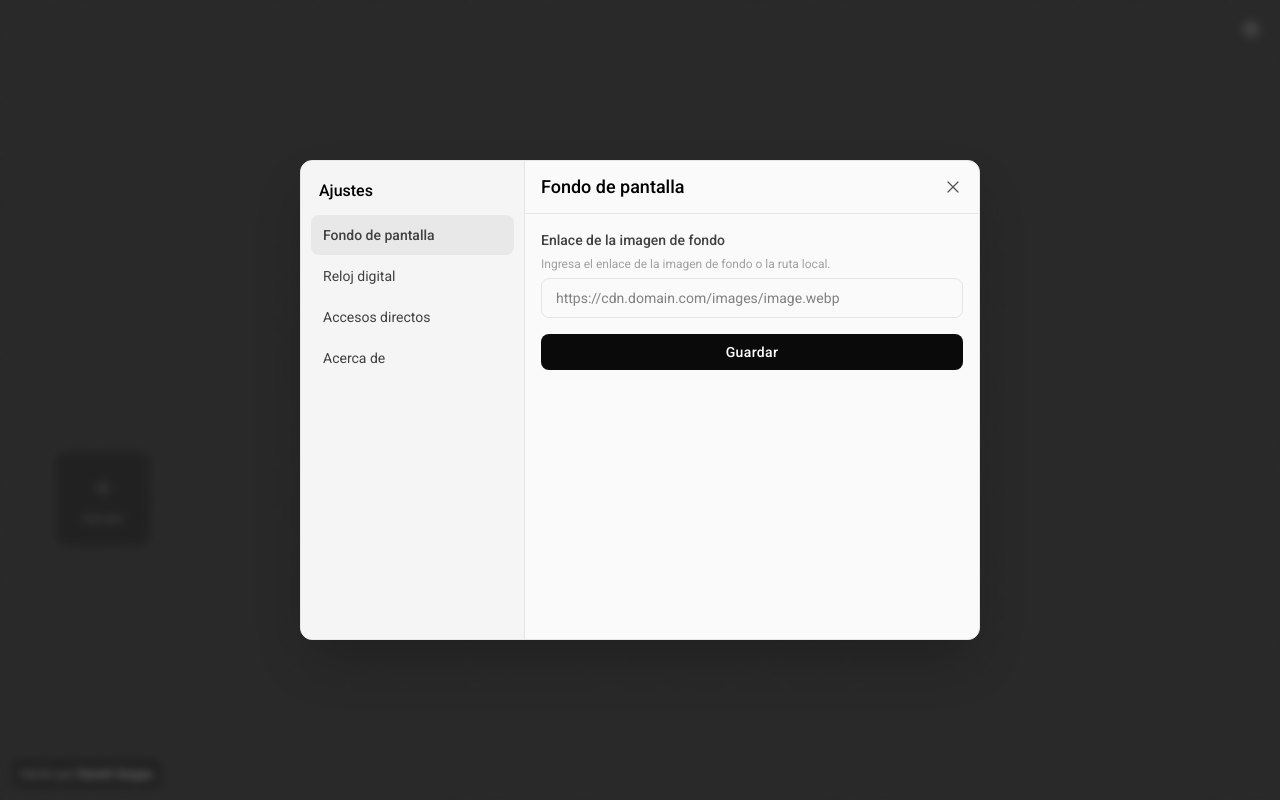
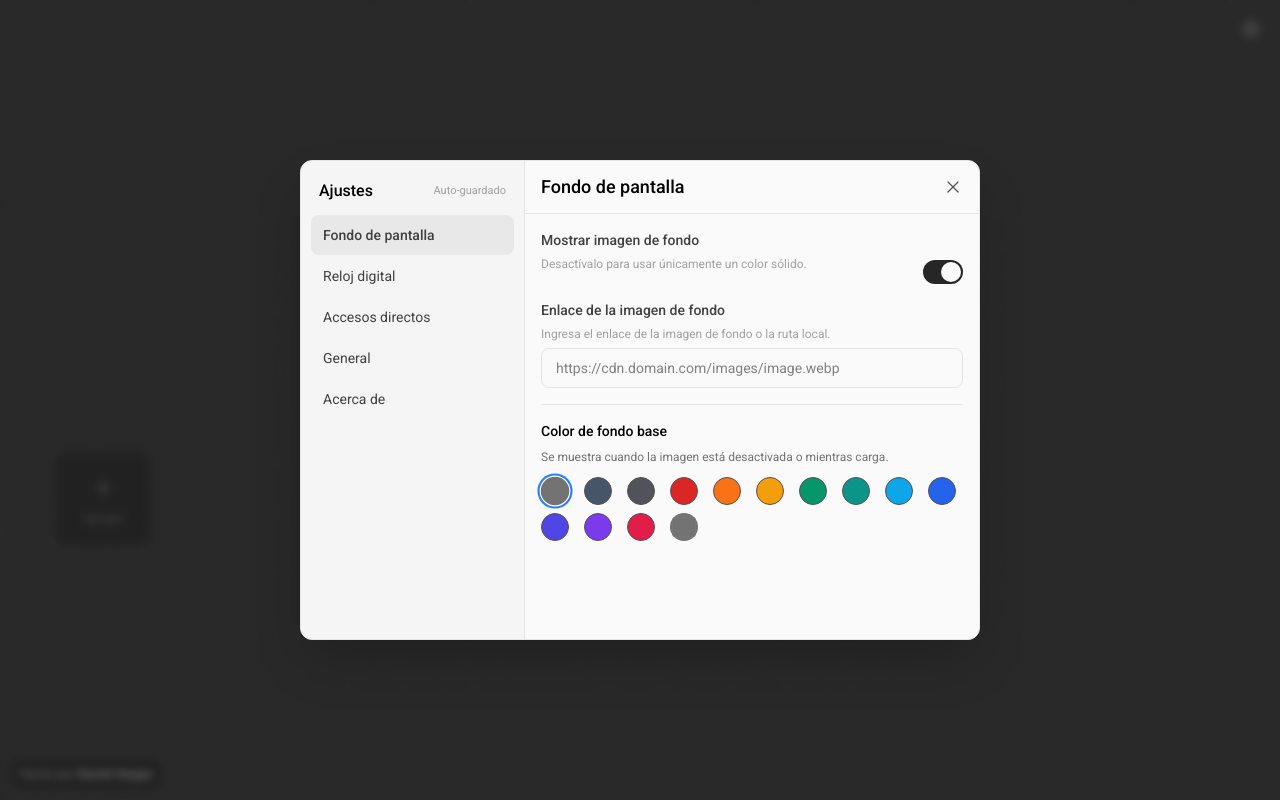
Before and after one commit to esdanielvargas/startpage, a React (Vite) app: page / in a window 1280 px wide. Both pictures are taken after a click on the button 1251 px from the left and 29 px from the top of the page. Built offline with nearby package versions, Linux system fonts and the light colour scheme.

Commit message:
feat(SettingsModal): enhance settings with background image options and language selection

```diff
--- a/src/components/SettingsModal.jsx
+++ b/src/components/SettingsModal.jsx
@@ -1,22 +1,46 @@
 import { X } from "lucide-react";
 import FormField from "./FormField";
 import { useEffect, useState } from "react";
-import Button from "./Button";
 import { useForm } from "react-hook-form";
 
 const STORAGE_KEY = "startpage";
 
 const defaultSettings = {
-  background: { image: "", color: "" },
+  background: { showImage: true, image: "", color: "#737373" },
   clock: { seconds: true, size: "large", format: "h24" },
+  faviconSource: "google",
+  language: "es",
   openInNewTab: true,
   credit: true,
 };
 
+const PRESET_COLORS = [
+  { name: "Neutral 500", value: "#737373" },
+  { name: "Slate 600", value: "#475569" },
+  { name: "Zinc 600", value: "#52525b" },
+  { name: "Red 600", value: "#dc2626" },
+  { name: "Orange 500", value: "#f97316" },
+  { name: "Amber 500", value: "#f59e0b" },
+  { name: "Emerald 600", value: "#059669" },
+  { name: "Teal 600", value: "#0d9488" },
+  { name: "Sky 500", value: "#0ea5e9" },
+  { name: "Blue 600", value: "#2563eb" },
+  { name: "Indigo 600", value: "#4f46e5" },
+  { name: "Violet 600", value: "#7c3aed" },
+  { name: "Rose 600", value: "#e11d48" },
+];
+
 const getInitialSettings = () => {
   try {
     const raw = localStorage.getItem(STORAGE_KEY);
-    return raw ? { ...defaultSettings, ...JSON.parse(raw) } : defaultSettings;
+    if (!raw) return defaultSettings;
+    const parsed = JSON.parse(raw);
+    return {
+      ...defaultSettings,
+      ...parsed,
+      background: { ...defaultSettings.background, ...parsed.background },
+      clock: { ...defaultSettings.clock, ...parsed.clock },
+    };
   } catch {
     return defaultSettings;
   }
@@ -25,67 +49,65 @@ const getInitialSettings = () => {
 export default function SettingsModal({ showSettings, setShowSettings }) {
   const [activeTab, setActiveTab] = useState("background");
 
-  const { register, watch, handleSubmit, reset, setValue } = useForm({
+  const { register, watch, setValue } = useForm({
     defaultValues: getInitialSettings(),
   });
 
+  // Valores observados para UI reactiva
+  const showImage = watch("background.showImage");
   const imageUrl = watch("background.image");
+  const bgColor = watch("background.color");
   const clockSeconds = watch("clock.seconds");
   const openInNewTab = watch("openInNewTab");
   const credit = watch("credit");
 
+  // Auto-guardado cada vez que cambia cualquier campo
   useEffect(() => {
-    if (showSettings) {
-      const storedData = localStorage.getItem(STORAGE_KEY);
-      if (storedData) {
-        reset(JSON.parse(storedData));
-      }
-    }
-  }, [showSettings, reset]);
+    const subscription = watch((formData) => {
+      const existingData = JSON.parse(
+        localStorage.getItem(STORAGE_KEY) || "{}",
+      );
+      const updatedState = { ...existingData, ...formData };
+      localStorage.setItem(STORAGE_KEY, JSON.stringify(updatedState));
+      window.dispatchEvent(new Event("storage"));
+    });
+    return () => subscription.unsubscribe();
+  }, [watch]);
 
   if (!showSettings) return null;
 
-  // Lista de pestañas y títulos (centralizado)
   const tabs = [
     { id: "background", title: "Fondo de pantalla" },
     { id: "clock", title: "Reloj digital" },
     { id: "links", title: "Accesos directos" },
+    { id: "general", title: "General" },
     { id: "about", title: "Acerca de" },
   ];
 
-  // Buscamos el título de la pestaña activa para el header
   const currentTabTitle = tabs.find((t) => t.id === activeTab)?.title;
 
-  const onSubmit = (formData) => {
-    const existingData = JSON.parse(localStorage.getItem(STORAGE_KEY) || "{}");
-    const updatedState = { ...existingData, ...formData };
-
-    localStorage.setItem(STORAGE_KEY, JSON.stringify(updatedState));
-    window.dispatchEvent(new Event("storage"));
+  const handleClose = () => {
+    setActiveTab("background");
+    setShowSettings(false);
   };
 
   return (
-    <div
-      className="fixed inset-0 z-50 flex items-center justify-center bg-neutral-950/60 backdrop-blur-xs"
-      onClick={() => {
-        setActiveTab("background");
-        setShowSettings(false);
-      }}
-    >
+    <div className="fixed inset-0 z-50 flex items-center justify-center bg-neutral-950/60 backdrop-blur-xs">
       {/* box */}
       <div
         onClick={(e) => e.stopPropagation()}
         className="w-170 h-120 mx-auto flex overflow-hidden rounded-xl border border-neutral-200 dark:border-neutral-800 bg-neutral-50 dark:bg-neutral-950/90 backdrop-blur-md text-black dark:text-white shadow-2xl"
       >
         {/* sidebar */}
-        <div className="w-56 p-2.5 flex flex-col border-r border-neutral-200 dark:border-neutral-800 bg-neutral-100 dark:bg-neutral-900/50">
-          <div className="w-full pl-2 my-2 flex items-center">
+        <div className="w-56 min-w-56 p-2.5 flex flex-col border-r border-neutral-200 dark:border-neutral-800 bg-neutral-100 dark:bg-neutral-900/50">
+          <div className="w-full pl-2 my-2 flex items-center justify-between pr-2">
             <span className="font-medium">Ajustes</span>
+            <span className="text-[11px] text-neutral-400">Auto-guardado</span>
           </div>
           <div className="w-full py-1 flex flex-col gap-px">
-            {tabs.map((tab, index) => (
+            {tabs.map((tab) => (
               <button
-                key={index}
+                key={tab.id}
                 type="button"
                 onClick={() => setActiveTab(tab.id)}
                 className={`w-full px-3 h-10 cursor-pointer flex items-center justify-start gap-2.5 rounded-lg transition-all duration-300 ease-out
@@ -112,10 +134,7 @@ export default function SettingsModal({ showSettings, setShowSettings }) {
             </span>
             <button
               type="button"
-              onClick={() => {
-                setActiveTab("background");
-                setShowSettings(false);
-              }}
+              onClick={handleClose}
               className="size-8 -mr-1.5 flex items-center justify-center rounded-full hover:bg-neutral-200 dark:hover:bg-neutral-800 text-neutral-600 dark:text-neutral-400 hover:text-black dark:hover:text-white transition-colors cursor-pointer"
             >
               <X size={20} strokeWidth={1.5} />
@@ -126,10 +145,20 @@ export default function SettingsModal({ showSettings, setShowSettings }) {
           <div className="w-full h-full p-4 flex flex-col gap-4 overflow-y-auto">
             {/* background */}
             {activeTab === "background" && (
-              <form
-                onSubmit={handleSubmit(onSubmit)}
-                className="w-full flex flex-col gap-4"
-              >
+              <div className="w-full flex flex-col gap-4">
+                <FormField
+                  label="Mostrar imagen de fondo"
+                  caption="Desactívalo para usar únicamente un color sólido."
+                  boolean
+                  value={showImage}
+                  onClick={() =>
+                    setValue("background.showImage", !showImage, {
+                      shouldDirty: true,
+                    })
+                  }
+                />
+
+                {showImage && (
                   <FormField
                     label="Enlace de la imagen de fondo"
                     caption="Ingresa el enlace de la imagen de fondo o la ruta local."
@@ -139,15 +168,56 @@ export default function SettingsModal({ showSettings, setShowSettings }) {
                     placeholder="https://cdn.domain.com/images/image.webp"
                     {...register("background.image")}
                   />
-                <Button type="submit">Guardar</Button>
-              </form>
                 )}
+
+                {/* Selector de color sólido */}
+                <div className="flex flex-col gap-2 pt-4 border-t border-neutral-200 dark:border-neutral-800">
+                  <label className="text-sm font-medium">
+                    Color de fondo base
+                  </label>
+                  <p className="text-xs text-neutral-500 dark:text-neutral-400">
+                    Se muestra cuando la imagen está desactivada o mientras
+                    carga.
+                  </p>
+                  <div className="grid grid-cols-10 gap-2 pt-1">
+                    {PRESET_COLORS.map((preset) => (
+                      <button
+                        key={preset.value}
+                        type="button"
+                        title={preset.name}
+                        onClick={() =>
+                          setValue("background.color", preset.value, {
+                            shouldDirty: true,
+                          })
+                        }
+                        className={`size-7 rounded-full border transition-transform cursor-pointer ${
+                          bgColor === preset.value
+                            ? "scale-110 border-white ring-2 ring-blue-500"
+                            : "border-neutral-600 hover:scale-105"
+                        }`}
+                        style={{ backgroundColor: preset.value }}
+                      />
+                    ))}
+                    <input
+                      type="color"
+                      value={bgColor || "#737373"}
+                      onChange={(e) =>
+                        setValue("background.color", e.target.value, {
+                          shouldDirty: true,
+                        })
+                      }
+                      title="Elegir color personalizado"
+                      className={`size-7 p-0 rounded-full cursor-pointer bg-transparent border-0`}
+                      style={{ backgroundColor: bgColor }}
+                    />
+                  </div>
+                </div>
+              </div>
+            )}
+
             {/* reloj */}
             {activeTab === "clock" && (
-              <form
-                onSubmit={handleSubmit(onSubmit)}
-                className="w-full flex flex-col gap-4"
-              >
+              <div className="w-full flex flex-col gap-4">
                 <FormField
                   label="Mostrar segundos"
                   caption="Al activar esta opción se mostraran los segundos en el reloj."
@@ -171,7 +241,7 @@ export default function SettingsModal({ showSettings, setShowSettings }) {
                 />
                 <FormField
                   label="Formato del reloj"
-                  caption="Elije tu formato del reloj preferido."
+                  caption="Elige tu formato del reloj preferido."
                   select
                   options={[
                     { value: "h12", label: "Reloj de 12 horas" },
@@ -179,15 +249,12 @@ export default function SettingsModal({ showSettings, setShowSettings }) {
                   ]}
                   {...register("clock.format")}
                 />
-                <Button type="submit">Guardar</Button>
-              </form>
+              </div>
             )}
+
             {/* links */}
             {activeTab === "links" && (
-              <form
-                onSubmit={handleSubmit(onSubmit)}
-                className="w-full flex flex-col gap-2"
-              >
+              <div className="w-full flex flex-col gap-4">
                 <FormField
                   label="Abrir en nueva pestaña"
                   caption="Al activar esta opción los enlaces se abrirán en una nueva pestaña."
@@ -199,27 +266,51 @@ export default function SettingsModal({ showSettings, setShowSettings }) {
                     })
                   }
                 />
-                <Button type="submit">Guardar</Button>
-              </form>
+                <FormField
+                  label="Proveedor de iconos (Favicons)"
+                  caption="Cambia la fuente si algún sitio web no muestra su logo."
+                  select
+                  options={[
+                    { value: "google", label: "Google (Recomendado)" },
+                    { value: "duckduckgo", label: "DuckDuckGo" },
+                    { value: "iconhorse", label: "Icon Horse (Alta calidad)" },
+                    { value: "yandex", label: "Yandex" },
+                  ]}
+                  {...register("faviconSource")}
+                />
+              </div>
             )}
+
+            {/* general */}
+            {activeTab === "general" && (
+              <div className="w-full flex flex-col gap-4">
+                <FormField
+                  label="Idioma / Language"
+                  caption="Selecciona el idioma de la interfaz."
+                  select
+                  options={[
+                    { value: "es", label: "Español" },
+                    { value: "en", label: "English" },
+                  ]}
+                  {...register("language")}
+                />
+              </div>
+            )}
+
             {/* about */}
             {activeTab === "about" && (
-              <form
-                onSubmit={handleSubmit(onSubmit)}
-                className="w-full flex flex-col gap-4"
-              >
+              <div className="w-full flex flex-col gap-4">
                 <FormField label="Versión" readOnly placeholder="v1.0.0" />
                 <FormField
                   label="Mostrar crédito"
-                  caption="Se desactivas esto no pasa nada, solo es para que sepas quien es el creador de esta extensión, agradecería mucho que compartas esta extensión con tus amistades o conocidos."
+                  caption="Si desactivas esto no pasa nada, solo es para que sepas quién es el creador de esta extensión."
                   boolean
                   value={credit}
                   onClick={() =>
                     setValue("credit", !credit, { shouldDirty: true })
                   }
                 />
-                <Button type="submit">Guardar</Button>
-              </form>
+              </div>
             )}
           </div>
         </div>
```
Lines whose indentation alone changed are shown as unchanged.
